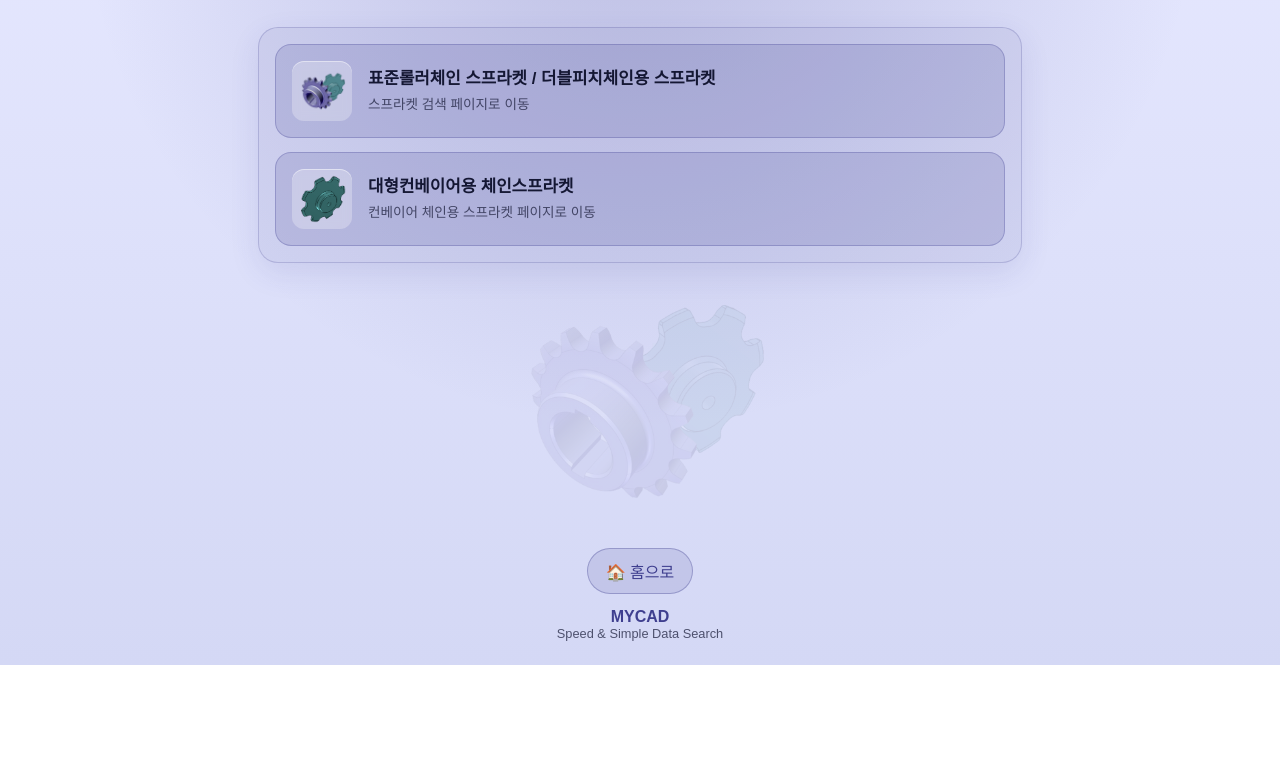
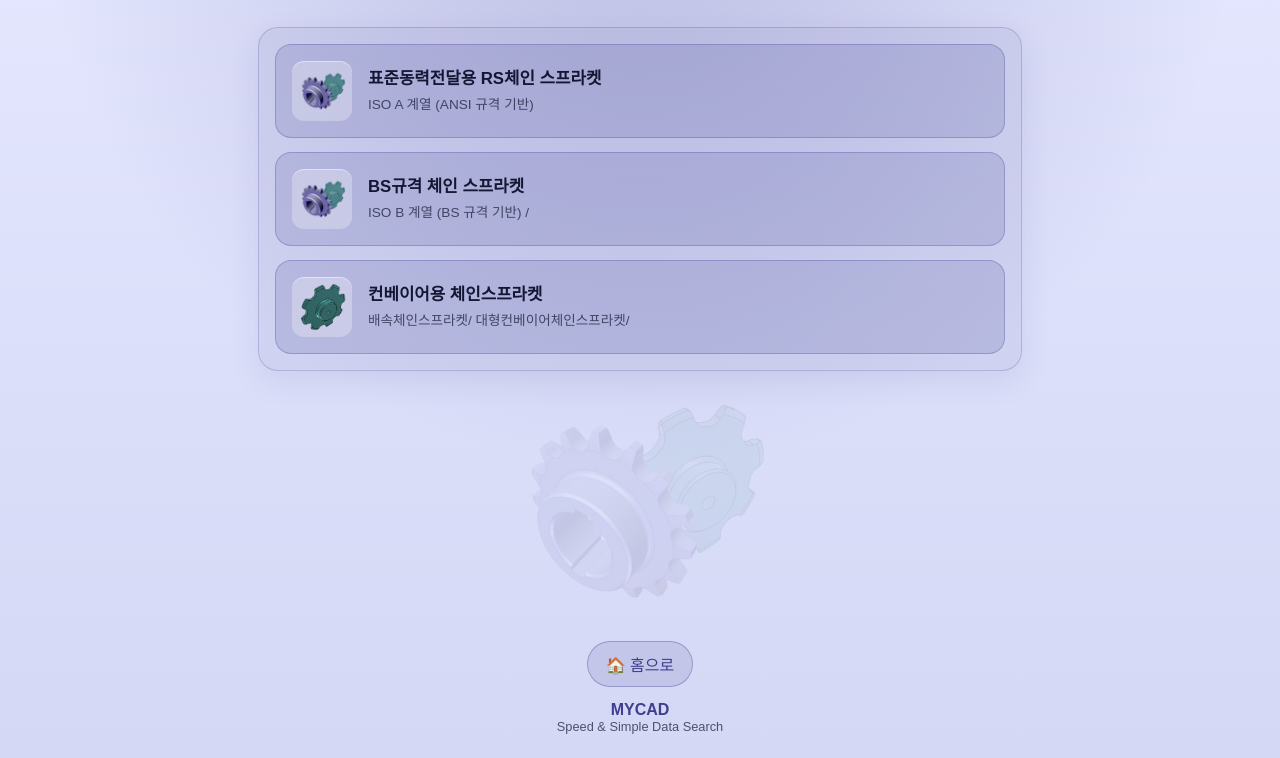
Before and after one commit to h28089724-svg/CSD, a website: page search_html/sprocket/sprocket_main.html in a window 1280 px wide. Shown: the part 135-893 px from the top of the page. Before the commit the page ends 800 px from the top, so only its background shows below. Drawn offline with Linux system fonts and the light colour scheme.

Commit message:
스프라켓종류 세분

```diff
--- a/search_html/sprocket/sprocket_main.html
+++ b/search_html/sprocket/sprocket_main.html
@@ -231,14 +231,27 @@ body {
     <div class="menu-panel">
         <div class="mode-list">
 
-            <!-- 동력전달용: 업로드한 sprocket.html로 이동 -->
-            <div class="mode-btn" onclick="selectAndGo(this, './sprocket.html')">
+            <!-- 동력전달용: 업로드한 sprocket-A.html로 이동 -->
+
+            <div class="mode-btn" onclick="selectAndGo(this, './sprocket-A.html')">
                 <div class="image-wrap">
                     <img src="../../images/sprocket.png" class="mode-image" alt="동력전달용 스프라켓">
                 </div>
                 <div>
-                    <div class="mode-title">표준롤러체인 스프라켓 / 더블피치체인용 스프라켓  </div>
-                    <div class="mode-desc">스프라켓 검색 페이지로 이동</div>
+                    <div class="mode-title">표준동력전달용 RS체인 스프라켓  </div>
+                    <div class="mode-desc">ISO A 계열 (ANSI 규격 기반)</div>
+                </div>
+            </div>
+
+            <!-- 동력전달용 체인 스프라켓(미업로드) sprocket-B.html로 이동 -->
+
+            <div class="mode-btn" onclick="selectAndGo(this, './sprocket-B.html')">
+                <div class="image-wrap">
+                    <img src="../../images/sprocket.png" class="mode-image" alt="동력전달용 스프라켓">
+                </div>
+                <div>
+                    <div class="mode-title">BS규격 체인 스프라켓  </div>
+                    <div class="mode-desc">  ISO B 계열 (BS 규격 기반)  / </div>
                 </div>
             </div>
 
@@ -248,8 +261,8 @@ body {
                     <img src="../../images/cv_sprocket.png" class="mode-image cv-image" alt="컨베이어용 스프라켓">
                 </div>
                 <div>
-                    <div class="mode-title">대형컨베이어용 체인스프라켓</div>
-                    <div class="mode-desc">컨베이어 체인용 스프라켓 페이지로 이동</div>
+                    <div class="mode-title">컨베이어용 체인스프라켓</div>
+                    <div class="mode-desc">배속체인스프라켓/ 대형컨베이어체인스프라켓/ </div>
                 </div>
             </div>
 
```
Also changed, not shown: search_html/sprocket/sprocket-A.html (renamed from search_html/sprocket/sprocket.html).
